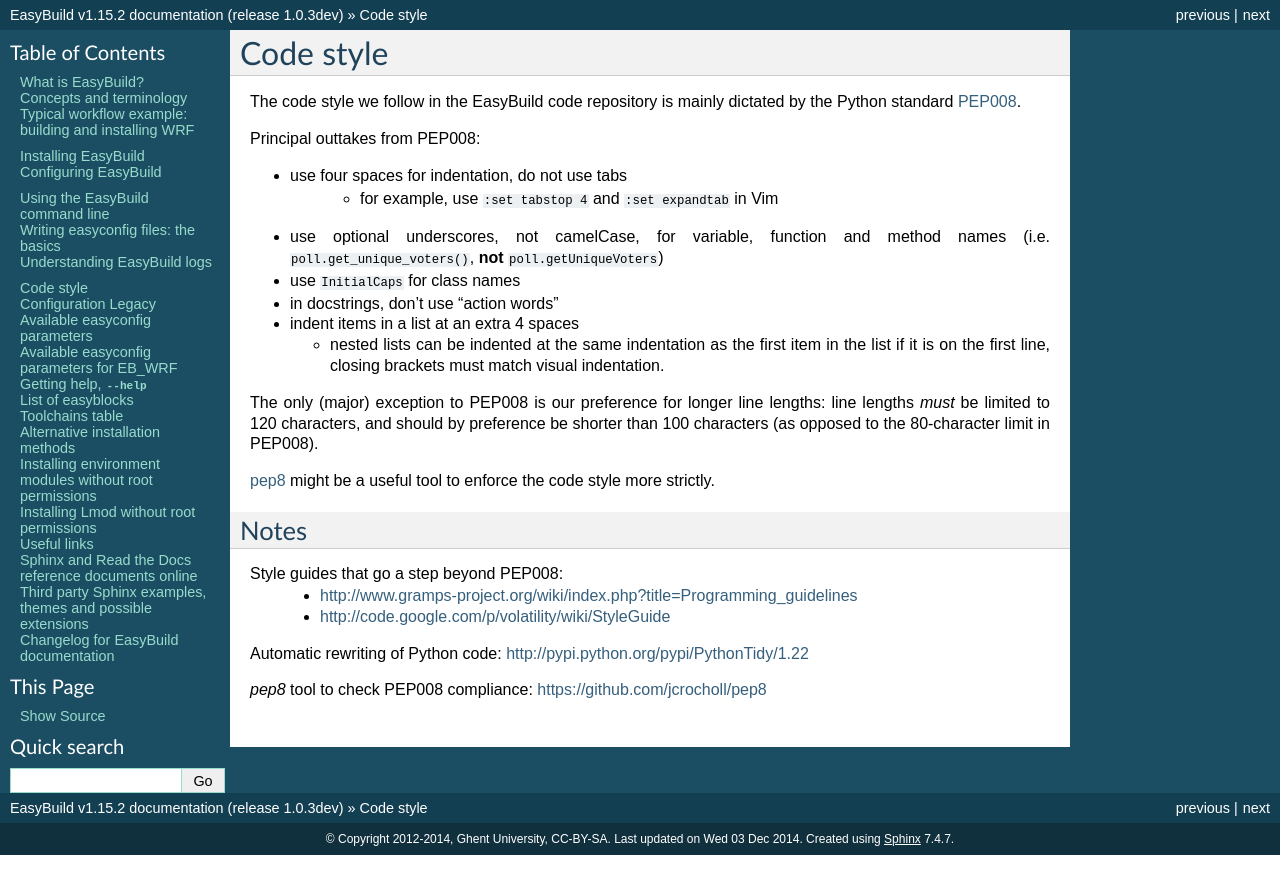
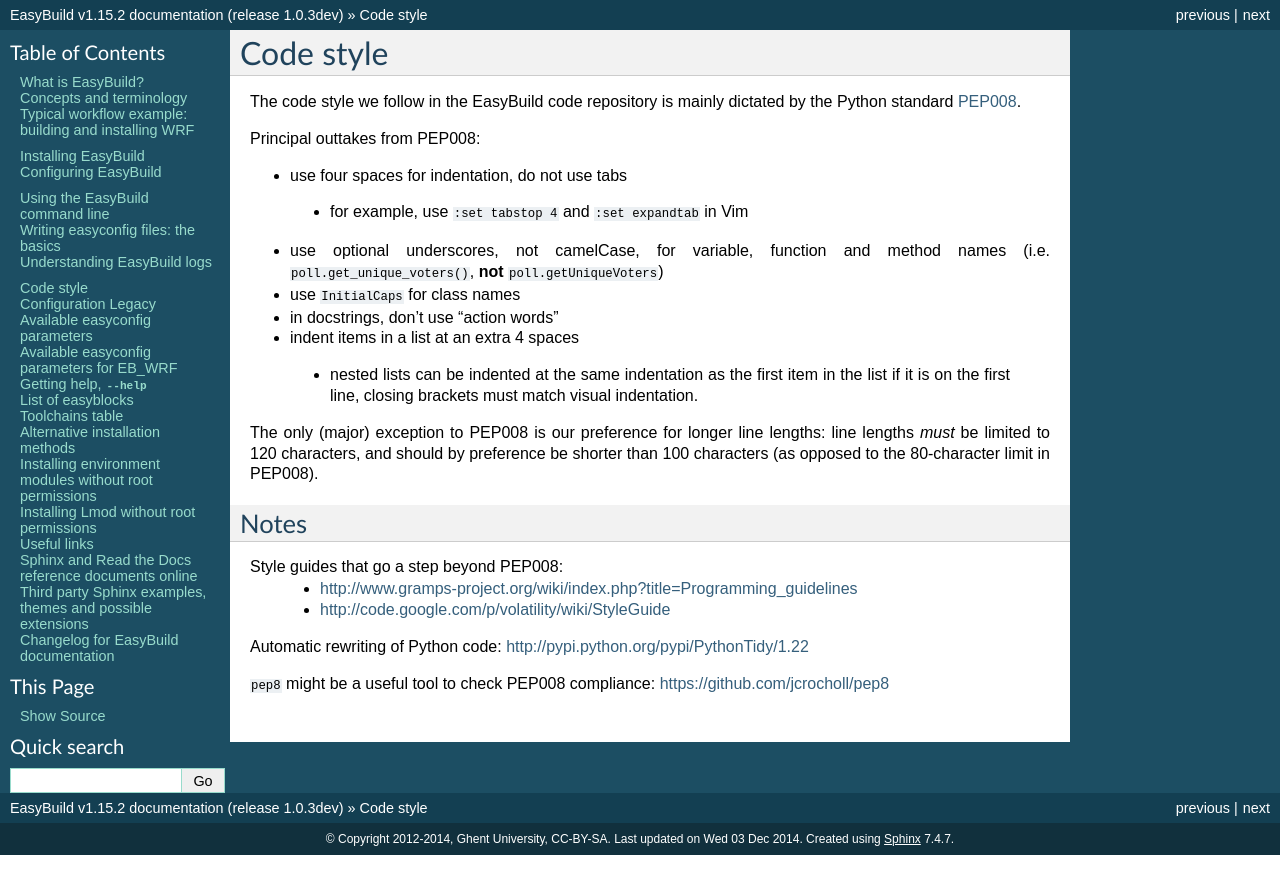
Before and after one commit to easybuilders/easybuild, a Sphinx documentation site: the page built from docs/Code_style.rst, in a window 1280 px wide. Shown: the top 894 px of the page. Built offline with Sphinx 7.4.7, drawn with Linux system fonts in a browser that asks for light colours.

Commit message:
fix minor style issues in Code style page

```diff
--- a/docs/Code_style.rst
+++ b/docs/Code_style.rst
@@ -9,22 +9,20 @@
 Principal outtakes from PEP008:
 
 * use four spaces for indentation, do not use tabs
-   * for example, use ``:set tabstop 4`` and ``:set expandtab`` in Vim
+ * for example, use ``:set tabstop 4`` and ``:set expandtab`` in Vim
+
 * use optional underscores, not camelCase, for variable, function and method names (i.e. ``poll.get_unique_voters()``,
   **not** ``poll.getUniqueVoters``)
 * use ``InitialCaps`` for class names
 * in docstrings, don't use "action words"
 * indent items in a list at an extra 4 spaces
 
-  * nested lists can be indented at the same indentation as the first item in the list if it is on the first line,
-    closing brackets must match visual indentation.
+ * nested lists can be indented at the same indentation as the first item in the list if it is on the first line,
+   closing brackets must match visual indentation.
 
 The only (major) exception to PEP008 is our preference for longer line lengths: line lengths *must* be limited to 120 characters, and should by preference be shorter than 100 characters (as opposed to the 80-character limit in PEP008).
 
-`pep8`_ might be a useful tool to enforce the code style more strictly.
-
 .. _PEP008: http://www.python.org/dev/peps/pep-0008
-.. _pep8: https://github.com/jcrocholl/pep8
 
 
 Notes
```
Also changed, not shown: other parts of docs/Code_style.rst (+1 -1 lines).
